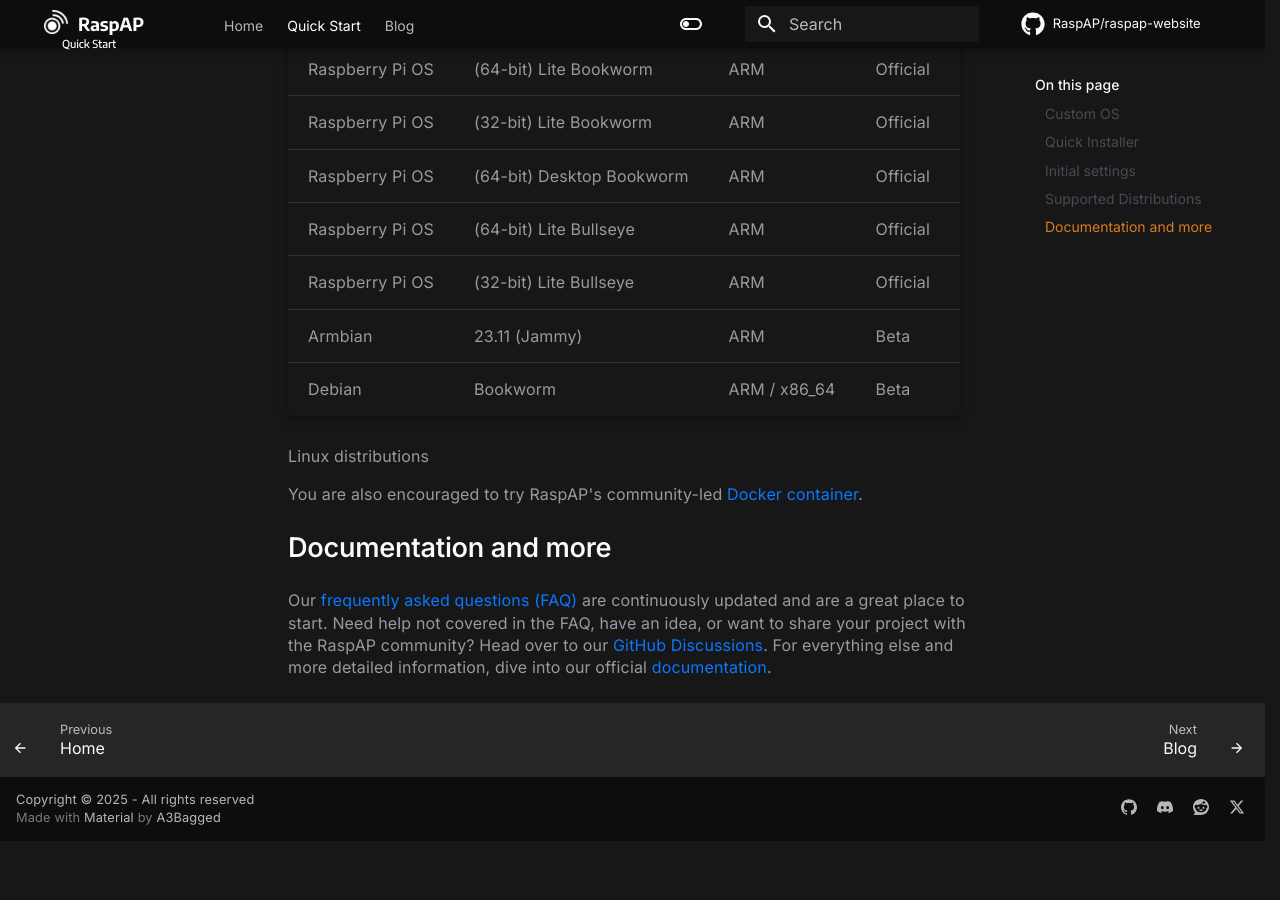
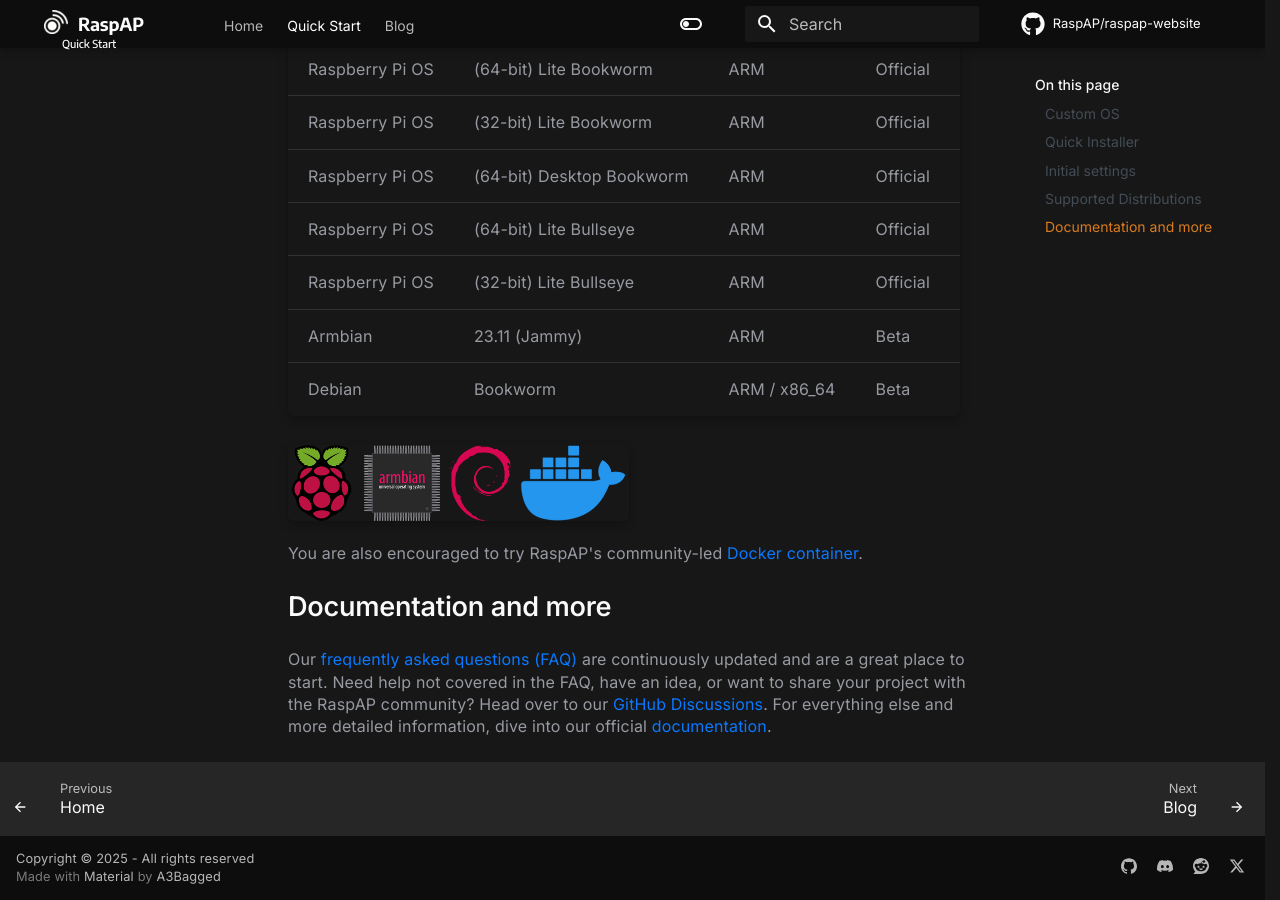
Before and after one commit to RaspAP/theme-test, an MkDocs documentation site: the page built from docs/quick-start.md, in a window 1280 px wide and 900 px high, scrolled down 2074 px. Built offline with MkDocs 1.6.1 and Material for MkDocs 9.7.7, drawn with Linux system fonts in a browser that asks for light colours; nearby versions of some CDN libraries; comment, search, counter and statistics services are not loaded; before the commit the page ends 2915 px from its top, so only the background shows below that.

Commit message:
Add supported-distros.png + update quick-start

```diff
--- a/docs/quick-start.md
+++ b/docs/quick-start.md
@@ -69,7 +69,7 @@
 | Armbian  | 23.11 (Jammy)  | ARM  | Beta  |
 | Debian | Bookworm | ARM / x86_64 | Beta |
 
-Linux distributions
+<img src="/assets/images/supported-distros.png" style="max-width: 50%;" alt="Supported distributions">
 
 You are also encouraged to try RaspAP's community-led <a href="https://github.com/RaspAP/raspap-docker">Docker container</a>.
 
```
Also changed, not shown: custom/overrides/assets/images/supported-distros.png (added).
